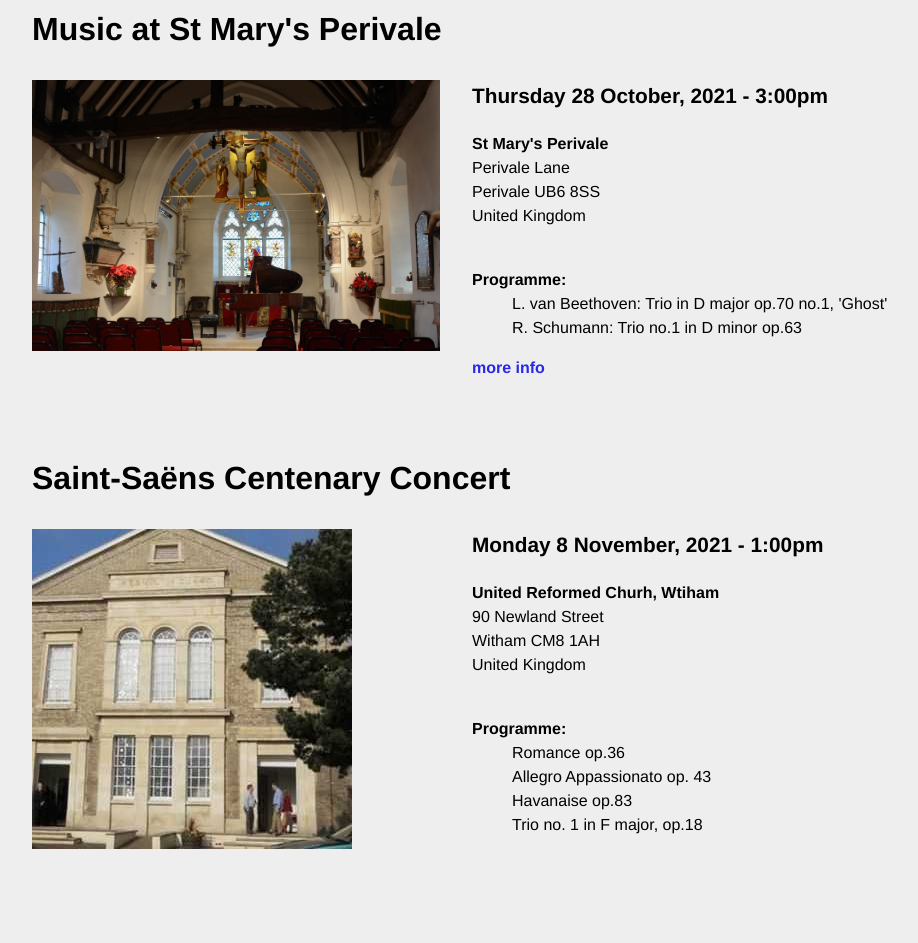
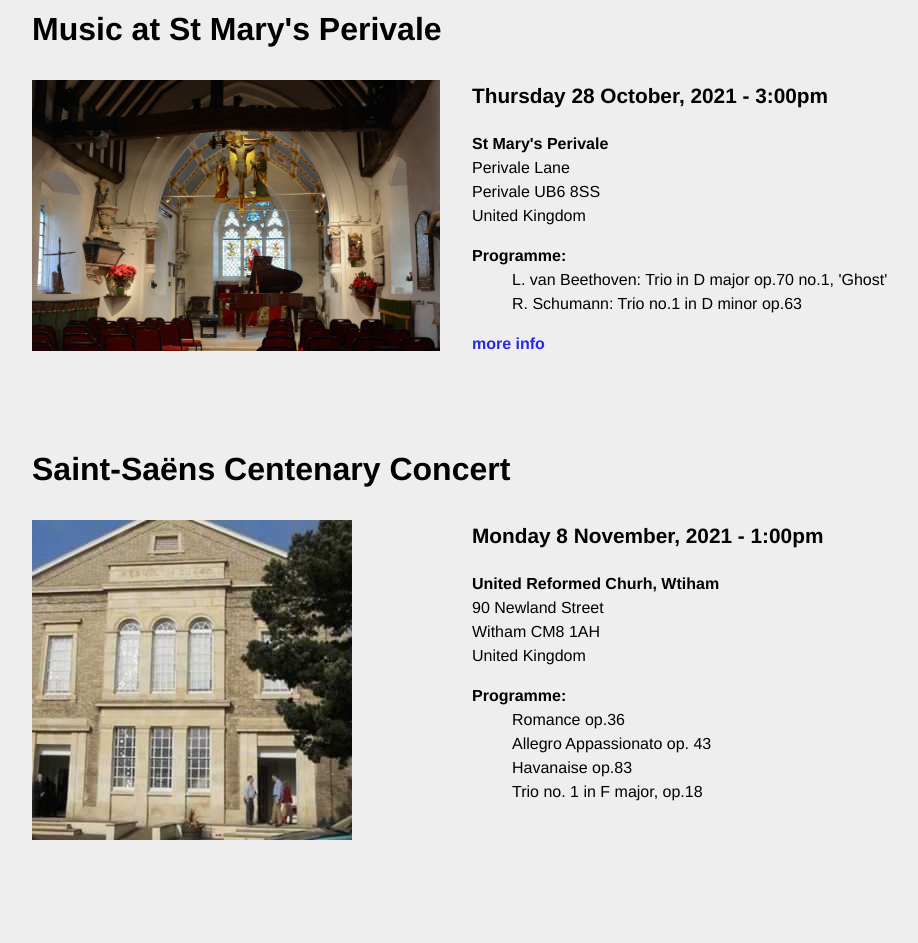
Before and after one commit to javiermontanana/cygnus-trio-website, a Jekyll site: the page built from concerts.html, in a window 1280 px wide. Shown: the part 350-1293 px from the top of the page, without its empty margins (96-1014 px from the left). Built offline with Jekyll 4.4.1, drawn with Linux system fonts in a browser that asks for light colours.

Commit message:
only 3 lines in concert venue addresses

```diff
--- a/concerts.html
+++ b/concerts.html
@@ -25,9 +25,7 @@
 		  		<p class="concert__venue-address">
 					{{concert.venue.address.line1}}<br>
 					{{concert.venue.address.line2}} <br>
-					{{concert.venue.address.line3}} <br>
-					{{concert.venue.address.line4}} <br>
-					{{concert.venue.address.line5}}
+					{{concert.venue.address.line3}}
 		  		</p>
 		  	</div>
 		  	<div class="concert__programme">
```
Also changed, not shown: 1 other file.
